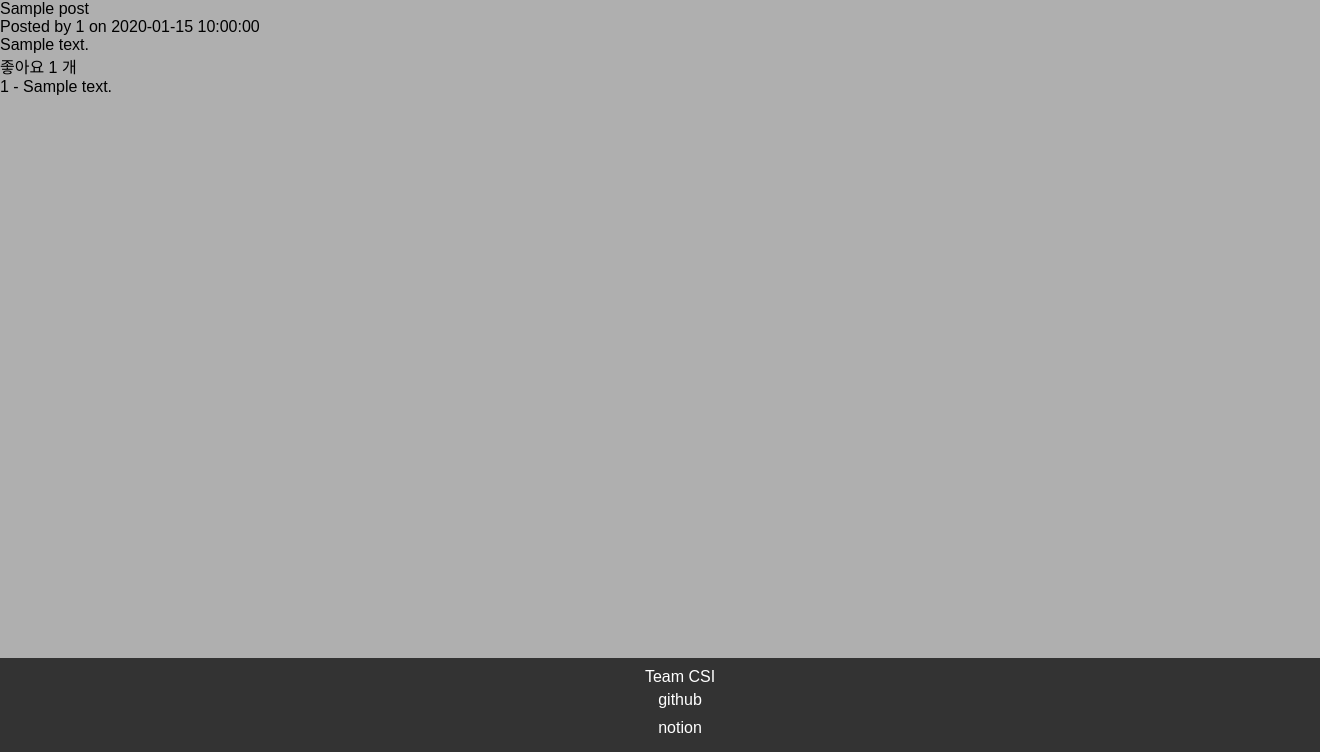
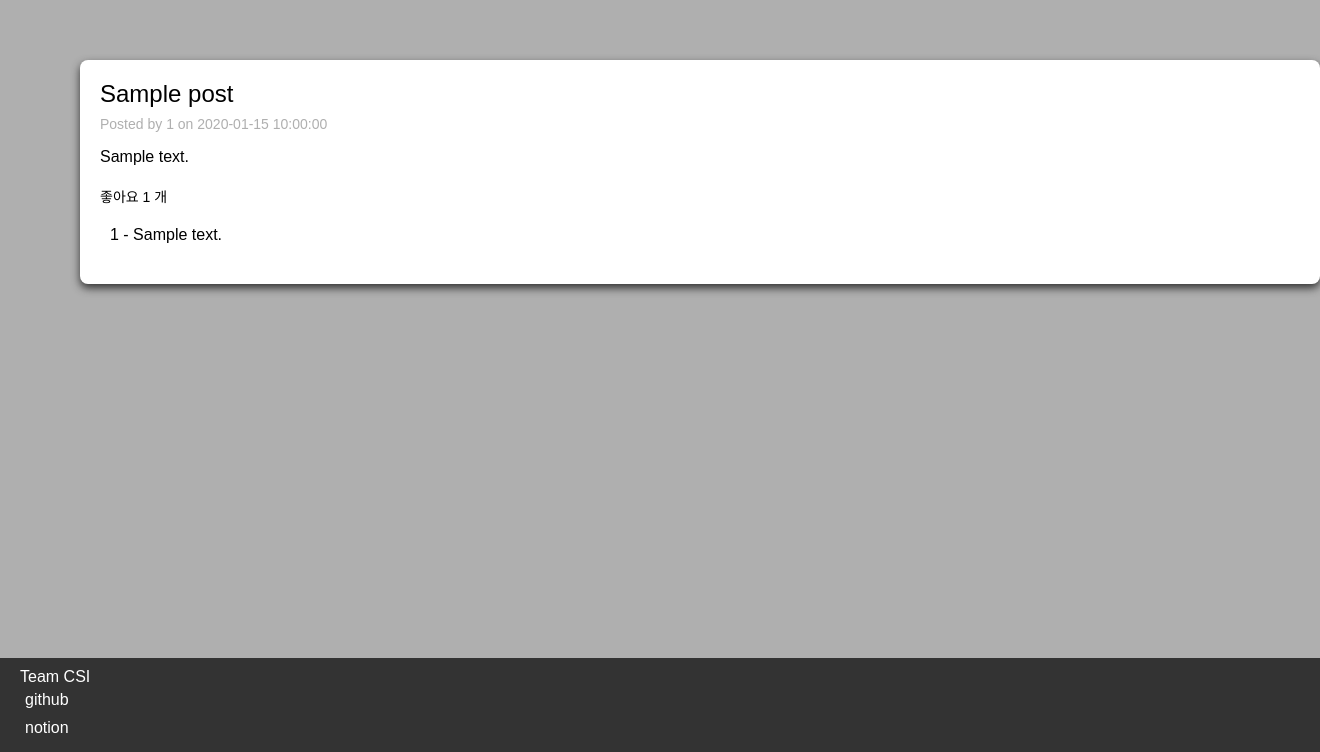
Before and after one commit to Twenty-One-Do/csi_group_project, a Flask app: page /post/1 in a window 1320 px wide. Shown: the part 48-800 px from the top of the page. Run offline with Flask 3, Linux system fonts and the light colour scheme; tables that the repository leaves empty hold one stand-in row (values such as "Sample post").

Commit message:
Create: main_post_css 수정
main과 post css 겹치는 것들, 코드 수정했습니다

```diff
--- a/app.py
+++ b/app.py
@@ -9,7 +9,8 @@ connection = sqlite3.connect('database.db', check_same_thread=False)
 cur = connection.cursor()
 
 db_initialization(cur)
-# add_sample(connection, cur) # 실행 후 주석처리
+# add_sample(connection, cur)  # 실행 후 주석처리
+
 
 @app.route("/")
 def home():
@@ -33,13 +34,13 @@ def my_page():
 @app.route("/til_list")
 def til_list():
     filter_list = {
-        'search' : {
-                'table' : 'Posts',
-                'attributes': ['title', 'thumbnail', 'like_cnt', 'user_id', 'reg_date', 'contents', 'id'],
-                'condition' : None},
+        'search': {
+            'table': 'Posts',
+            'attributes': ['title', 'thumbnail', 'like_cnt', 'user_id', 'reg_date', 'contents', 'id'],
+            'condition': None},
         'lists': {
-                'table' : 'Posts',
-                'attributes' :['title', 'thumbnail', 'like_cnt', 'user_id', 'reg_date', 'contents', 'id'],}
+            'table': 'Posts',
+            'attributes': ['title', 'thumbnail', 'like_cnt', 'user_id', 'reg_date', 'contents', 'id'], }
     }
     context = search_query_execute(cur, filter_list)
 
--- a/static/post.css
+++ b/static/post.css
@@ -1 +1,47 @@
 @import url("color.css");
+
+.post-container {
+    background-color: var(--normal-color);
+    width: 100%;
+    height: 100%;
+    margin: 20px;
+    padding: 20px;
+    border-radius: 8px;
+    box-shadow: 0 4px 8px var(--accent-color);
+}
+
+.post-contents {
+    margin-bottom: 20px;
+}
+
+.post-title {
+    font-size: 24px;
+    margin-bottom: 8px;
+}
+
+.post-meta {
+    margin-bottom: 16px;
+    color: var(--middle-color);
+    font-size: 14px;
+}
+
+.post-contents {
+    margin-bottom: 20px;
+}
+
+.like-count {
+    font-size: 14px;
+    margin-bottom: 8px;
+}
+
+.comments {
+    background: var(--normal-color);
+    padding: 10px;
+    margin: 10px 0;
+}
+
+.container {
+    max-width: 1200px;
+    margin: 20px auto;
+    padding: 20px;
+}
--- a/static/styles.css
+++ b/static/styles.css
@@ -19,11 +19,15 @@ body {
 footer {
     background-color: var(--accent-color);
     color: var(--normal-color);
-    text-align: center;
+    text-align: left;
     padding: 10px 20px;
     position: fixed;
     bottom: 0;
     width: 100%;
+}
+
+footer>a {
+    width: 50px;
 }
 
 /* nav바 스타일 입니다 */
--- a/templates/main.html
+++ b/templates/main.html
@@ -40,7 +40,7 @@
     <div class="card-container">
       {% for today_til in data['today_til'] %}
       <div class="til_card">
-        <div class="front" style="background-image: url('');">
+        <div class="front" href="background-image: url(post/{{ today_til['id'] }})">
           <!-- 앞면 내용 -->
           <h3>{{ today_til['title'] }}</h3>
         </div>
@@ -65,4 +65,5 @@
   </footer>
 
 </body>
+
 </html>
```
Also changed, not shown: static/main.css (+1 -40 lines).
